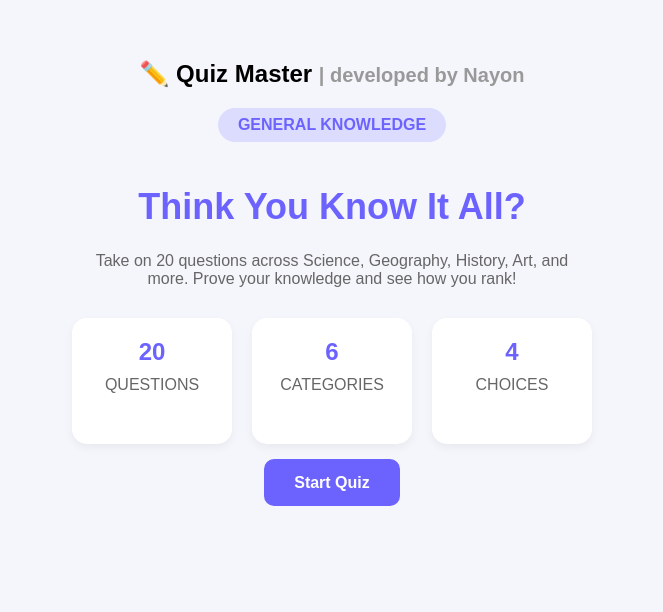
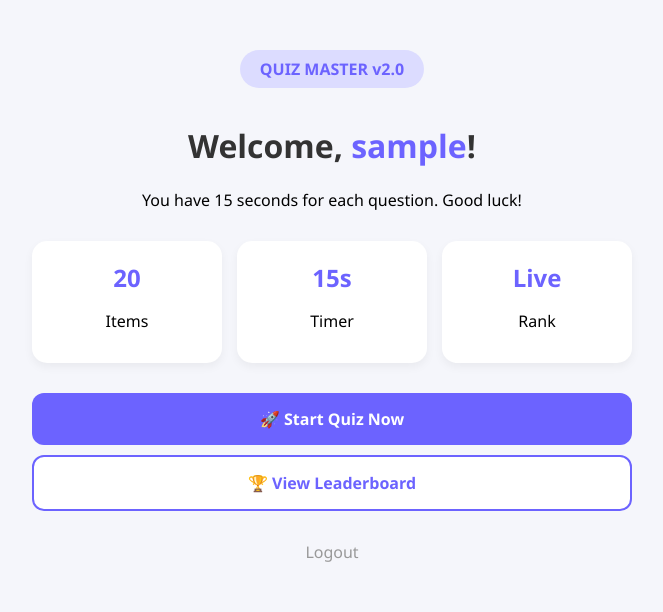
Before and after one commit to tanharahman2003t-art/Nayon, a Flask app: page / in a window 1280 px wide. Shown: the top 612 px of the page, without its empty margins (308-971 px from the left). Run offline with Flask 3, Linux system fonts and the light colour scheme; the visitor is signed in with stand-in values (Sample User, id 1).

Commit message:
Update index.html

```diff
--- a/templates/index.html
+++ b/templates/index.html
@@ -2,106 +2,40 @@
 <html lang="en">
 <head>
     <meta charset="UTF-8">
-    <title>Quiz Master</title>
+    <meta name="viewport" content="width=device-width, initial-scale=1.0">
+    <title>Quiz Master - Home</title>
     <style>
-        body {
-            font-family: Arial, sans-serif;
-            background: #f5f6fb;
-            text-align: center;
-            margin: 0;
-        }
-
-        .container {
-            padding: 40px 20px;
-        }
-
-        .badge {
-            background: #dcdcff;
-            color: #6c63ff;
-            padding: 8px 20px;
-            border-radius: 20px;
-            display: inline-block;
-            margin-bottom: 20px;
-            font-weight: bold;
-        }
-
-        h1 {
-            color: #6c63ff;
-            font-size: 36px;
-        }
-
-        p {
-            color: #666;
-            max-width: 500px;
-            margin: 10px auto 30px;
-        }
-
-        .cards {
-            display: flex;
-            justify-content: center;
-            gap: 20px;
-            margin-bottom: 30px;
-            flex-wrap: wrap;
-        }
-
-        .card {
-            background: white;
-            padding: 20px;
-            border-radius: 15px;
-            width: 120px;
-            box-shadow: 0 4px 10px rgba(0,0,0,0.05);
-        }
-
-        .card h2 {
-            color: #6c63ff;
-            margin: 0;
-        }
-
-        .btn {
-            background: #6c63ff;
-            color: white;
-            padding: 15px 30px;
-            border-radius: 10px;
-            text-decoration: none;
-            font-weight: bold;
-        }
-
-        .btn:hover {
-            opacity: 0.9;
-        }
+        body { font-family: 'Segoe UI', sans-serif; background: #f5f6fb; text-align: center; margin: 0; }
+        .container { padding: 50px 20px; max-width: 600px; margin: auto; }
+        .badge { background: #dcdcff; color: #6c63ff; padding: 8px 20px; border-radius: 20px; font-weight: bold; margin-bottom: 15px; display: inline-block; }
+        h1 { color: #333; font-size: 32px; }
+        .user-welcome { color: #6c63ff; font-weight: bold; }
+        .cards { display: grid; grid-template-columns: repeat(3, 1fr); gap: 15px; margin: 30px 0; }
+        .card { background: white; padding: 15px; border-radius: 15px; box-shadow: 0 4px 10px rgba(0,0,0,0.05); }
+        .card h2 { color: #6c63ff; margin: 5px 0; }
+        .btn-group { display: flex; flex-direction: column; gap: 10px; }
+        .btn { background: #6c63ff; color: white; padding: 15px; border-radius: 12px; text-decoration: none; font-weight: bold; transition: 0.3s; }
+        .btn:hover { background: #5a52e0; transform: translateY(-2px); }
+        .btn-alt { background: white; color: #6c63ff; border: 2px solid #6c63ff; }
     </style>
 </head>
 <body>
+    <div class="container">
+        <div class="badge">QUIZ MASTER v2.0</div>
+        <h1>Welcome, <span class="user-welcome">{{ username }}</span>!</h1>
+        <p>You have 15 seconds for each question. Good luck!</p>
 
-<div class="container">
-    <h2>✏️ Quiz Master <small style="color:#999;">| developed by Nayon</small></h2>
+        <div class="cards">
+            <div class="card"><h2>{{ total }}</h2><p>Items</p></div>
+            <div class="card"><h2>15s</h2><p>Timer</p></div>
+            <div class="card"><h2>Live</h2><p>Rank</p></div>
+        </div>
 
-    <div class="badge">GENERAL KNOWLEDGE</div>
-
-    <h1>Think You Know It All?</h1>
-
-    <p>
-        Take on {{ total }} questions across Science, Geography, History, Art, and more.
-        Prove your knowledge and see how you rank!
-    </p>
-
-    <div class="cards">
-        <div class="card">
-            <h2>{{ total }}</h2>
-            <p>QUESTIONS</p>
-        </div>
-        <div class="card">
-            <h2>6</h2>
-            <p>CATEGORIES</p>
-        </div>
-        <div class="card">
-            <h2>4</h2>
-            <p>CHOICES</p>
+        <div class="btn-group">
+            <a href="/start" class="btn">🚀 Start Quiz Now</a>
+            <a href="/leaderboard" class="btn btn-alt">🏆 View Leaderboard</a>
+            <a href="/logout" style="margin-top:20px; color:#999; text-decoration:none;">Logout</a>
         </div>
     </div>
-
-    <a href="/start" class="btn">Start Quiz</a>
-</div>
-
 </body>
 </html>
```
